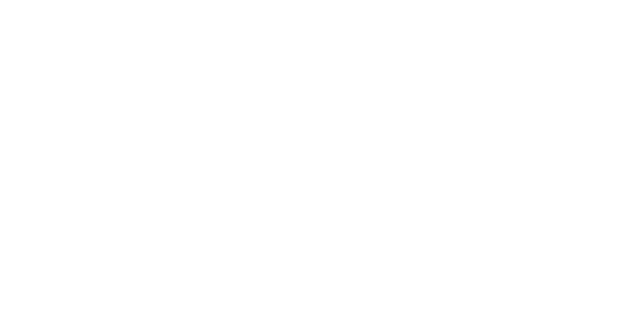
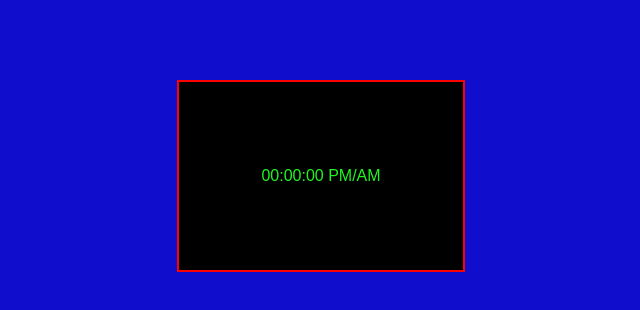
Before and after one commit to orpd0523/clock, a plain HTML site: page index.html in a window 1280 px wide. Shown: the whole page, without its empty margins (319-959 px from the left). Drawn offline with Linux system fonts and the light colour scheme.

Commit message:
created styling

```diff
--- a/index.html
+++ b/index.html
@@ -5,10 +5,12 @@
     <meta http-equiv="X-UA-Compatible" content="IE=edge">
     <meta name="viewport" content="width=device-width, initial-scale=1.0">
     <link rel="stylesheet" type="text/css" href="styles.css">
-    <script src="scripts.js" type="text/javascript">
+    <script src="scripts.js" type="text/javascript"></script>
     <title>Clock</title>
 </head>
 <body>
-
+    <div class="container">
+        <div id="clock">00:00:00 PM/AM</div>
+    </div>
 </body>
 </html>
--- a/scripts.js
+++ b/scripts.js
@@ -0,0 +1 @@
+console.log("I am here!")
--- a/styles.css
+++ b/styles.css
@@ -0,0 +1,40 @@
+*,
+*::before,
+*::after {
+  box-sizing: inherit;
+}
+
+html {
+  box-sizing: border-box;
+  font-family: "Roboto", sans-serif;
+  font-family: "Roboto Mono", monospace;
+  font-family: "Work Sans", sans-serif;
+}
+
+body {
+  margin: 0;
+  padding: 0;
+  background-color: rgb(16, 13, 204);
+  display: flex;
+  justify-content: center;
+  align-items: center;
+  margin-top: 5rem;
+}
+
+#id {
+  border: 2px solid yellow;
+  height: 2rem;
+  width: 3rem;
+  background-color: yellow;
+}
+
+.container {
+  border: 2px solid red;
+  background-color: black;
+  color: rgb(30, 247, 30);
+  display: flex;
+  justify-content: center;
+  align-items: center;
+  height: 12rem;
+  width: 18rem;
+}
```
